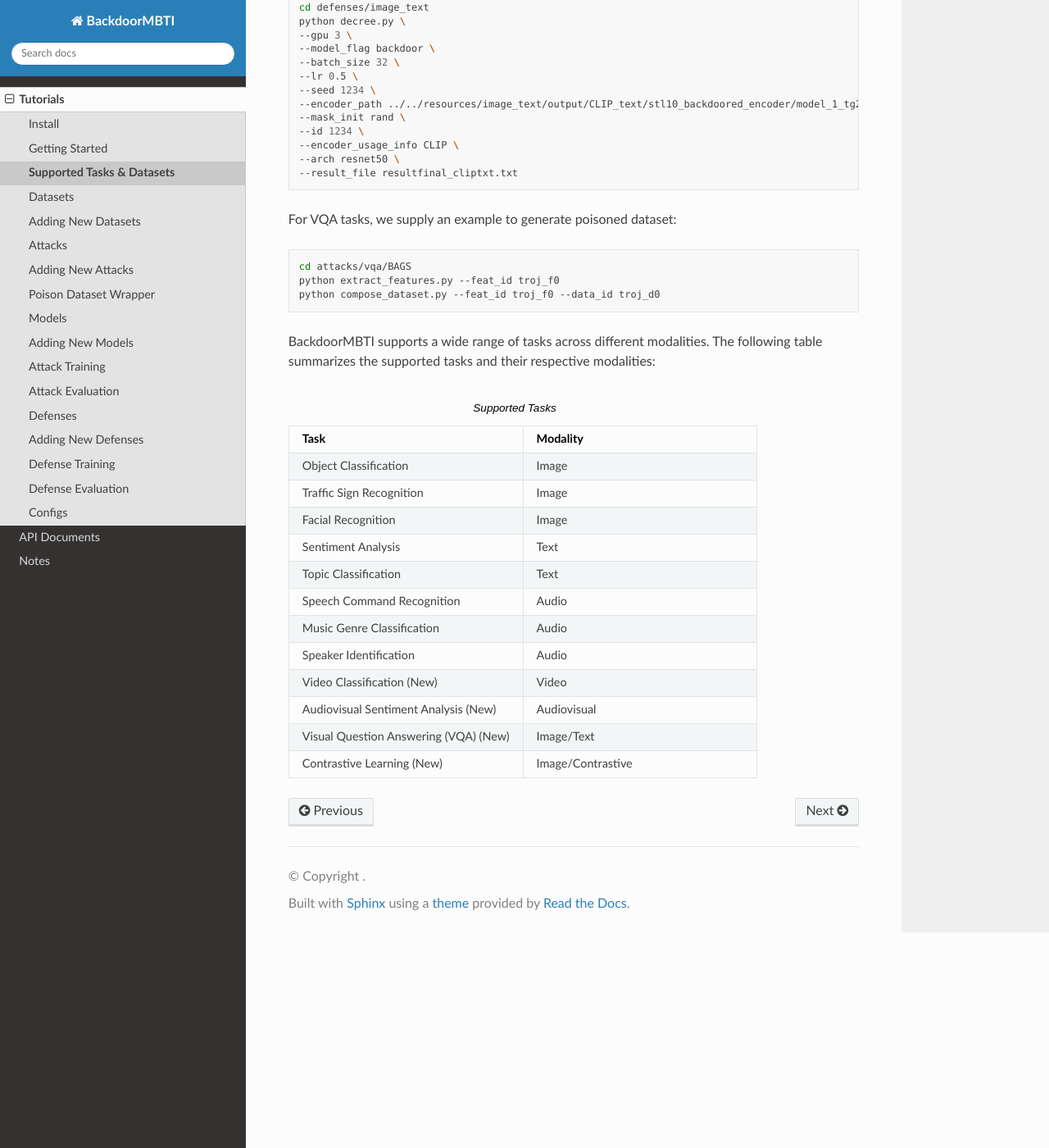
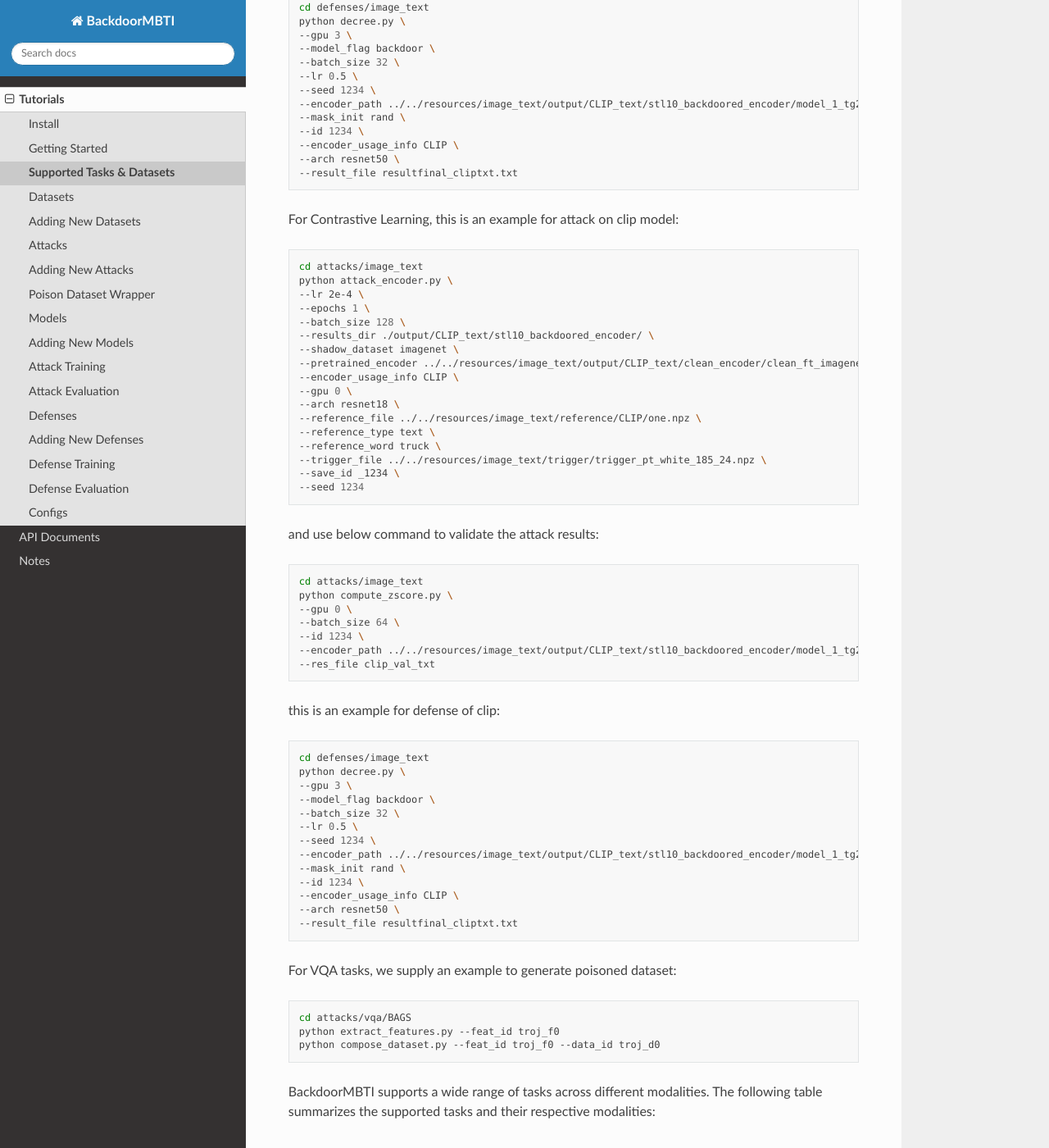
Before and after one commit to odymit/BackdoorMBTI-docs, a Sphinx documentation site: the page built from docs/source/tutorials/data_types.rst, in a window 1280 px wide and 1400 px high, scrolled down 819 px. Shown: the whole window at 82% size. Built offline with Sphinx 7.4.7 and the Read the Docs theme 3.1.0, drawn with Linux system fonts in a browser that asks for light colours.

Commit message:
update data_types.rsst

```diff
--- a/docs/source/tutorials/data_types.rst
+++ b/docs/source/tutorials/data_types.rst
@@ -54,13 +54,66 @@ this is an example for defense of clip:
     --arch resnet50 \
     --result_file resultfinal_cliptxt.txt
 
+For Contrastive Learning, this is an example for attack on clip model:
+
+.. code-block:: bash
+
+    cd attacks/image_text
+    python attack_encoder.py \
+    --lr 2e-4 \
+    --epochs 1 \
+    --batch_size 128 \
+    --results_dir ./output/CLIP_text/stl10_backdoored_encoder/ \
+    --shadow_dataset imagenet \
+    --pretrained_encoder ../../resources/image_text/output/CLIP_text/clean_encoder/clean_ft_imagenet.pth \
+    --encoder_usage_info CLIP \
+    --gpu 0 \
+    --arch resnet18 \
+    --reference_file ../../resources/image_text/reference/CLIP/one.npz \
+    --reference_type text \
+    --reference_word truck \
+    --trigger_file ../../resources/image_text/trigger/trigger_pt_white_185_24.npz \
+    --save_id _1234 \
+    --seed 1234
+
+and use below command to validate the attack results:
+
+.. code-block:: bash
+
+    cd attacks/image_text
+    python compute_zscore.py \
+    --gpu 0 \
+    --batch_size 64 \
+    --id 1234 \
+    --encoder_path ../../resources/image_text/output/CLIP_text/stl10_backdoored_encoder/model_1_tg24_clip_txt_atk_2001.pth \
+    --res_file clip_val_txt
+
+this is an example for defense of clip:
+
+.. code-block:: bash
+
+    cd defenses/image_text
+    python decree.py \
+    --gpu 3 \
+    --model_flag backdoor \
+    --batch_size 32 \
+    --lr 0.5 \
+    --seed 1234 \
+    --encoder_path ../../resources/image_text/output/CLIP_text/stl10_backdoored_encoder/model_1_tg24_clip_txt_atk_2001.pth \
+    --mask_init rand \
+    --id 1234 \
+    --encoder_usage_info CLIP \
+    --arch resnet50 \
+    --result_file resultfinal_cliptxt.txt
+
 For VQA tasks, we supply an example to generate poisoned dataset:
 
 .. code-block:: bash
 
-  cd attacks/vqa/BAGS
-  python extract_features.py --feat_id troj_f0
-  python compose_dataset.py --feat_id troj_f0 --data_id troj_d0
+    cd attacks/vqa/BAGS
+    python extract_features.py --feat_id troj_f0
+    python compose_dataset.py --feat_id troj_f0 --data_id troj_d0
+
 
 BackdoorMBTI supports a wide range of tasks across different modalities. The following table summarizes the supported tasks and their respective modalities:
 
```
